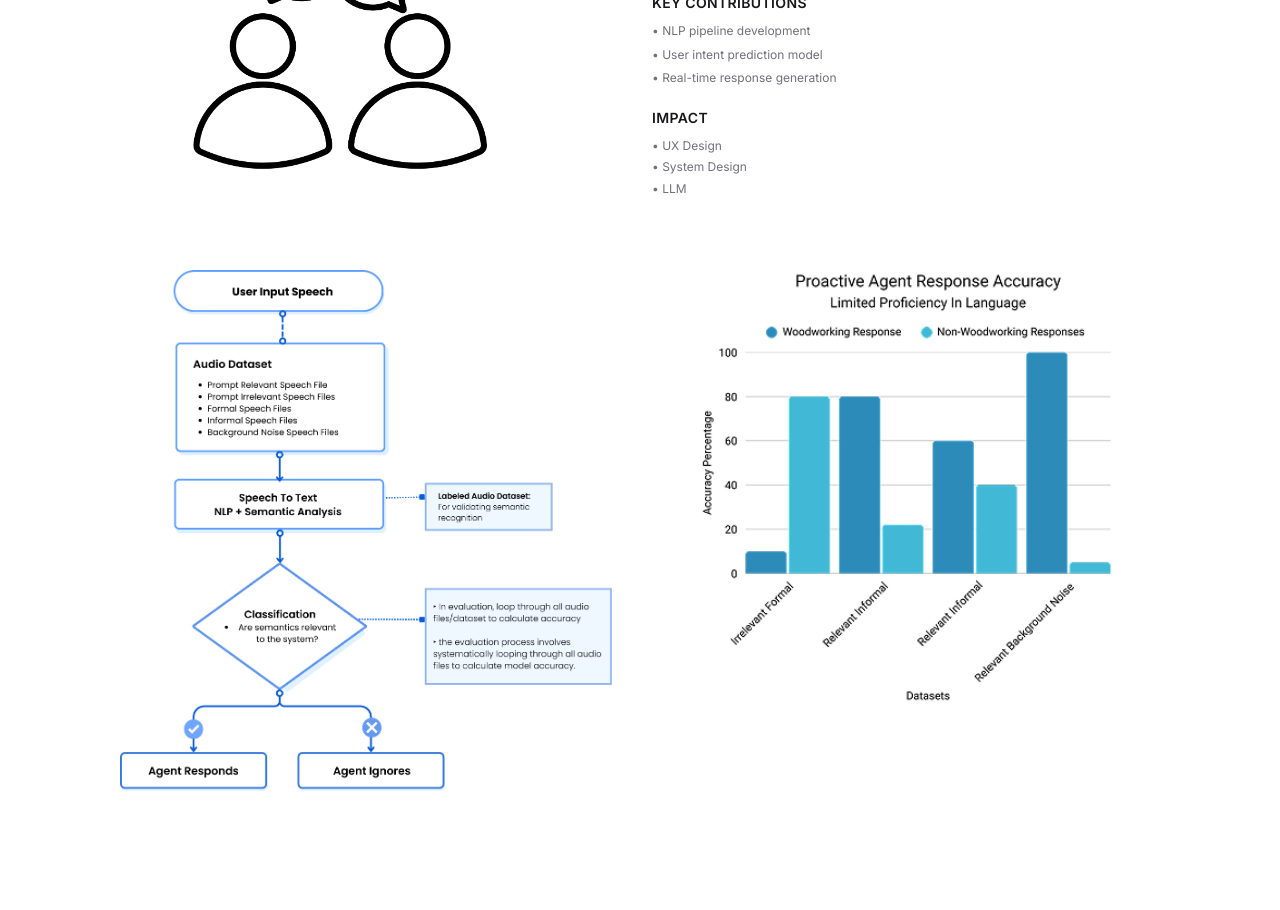
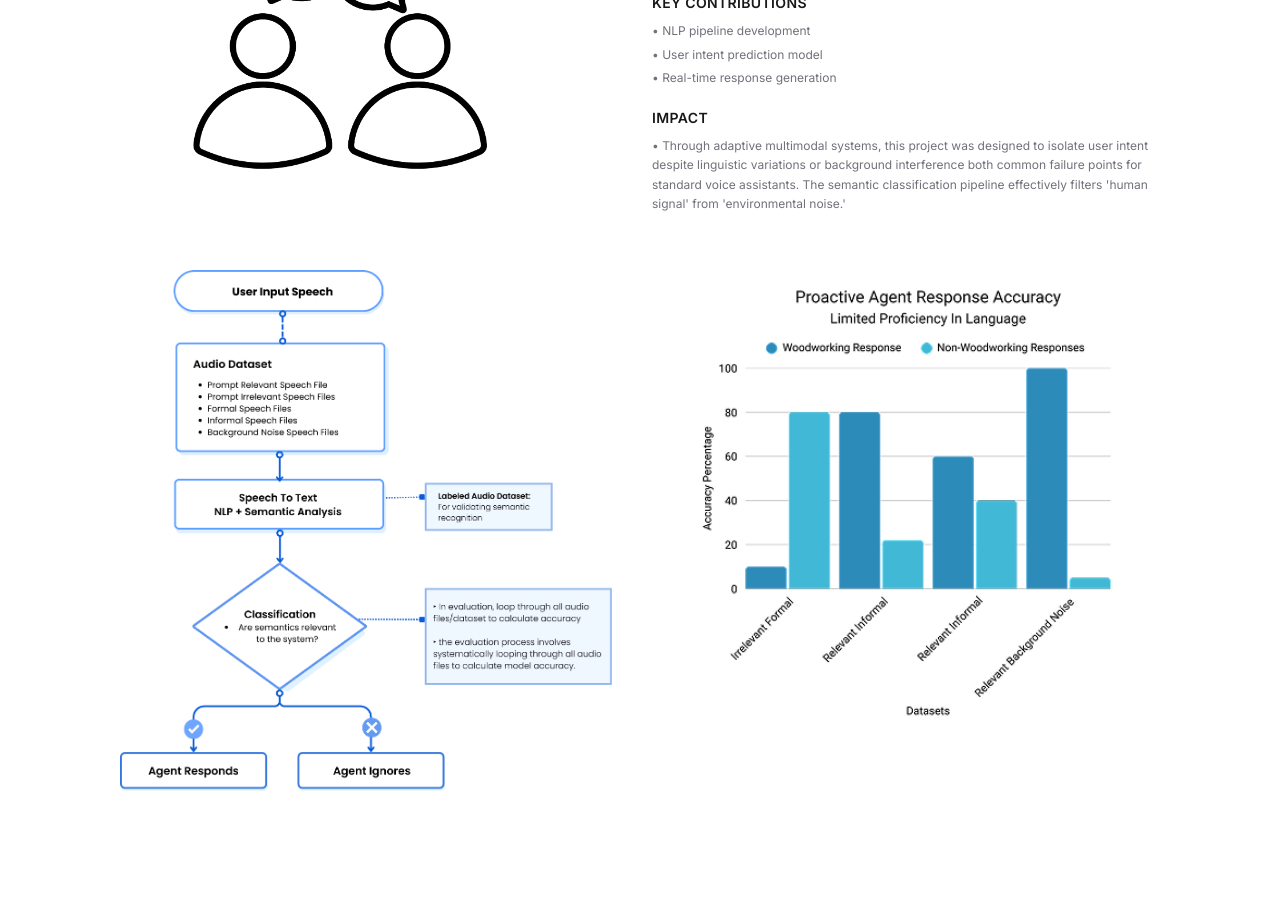
Before and after one commit to rinak01/MyPortfolio, a Next.js app: page / in a window 1280 px wide. Shown: the part 2020-2930 px from the top of the page. Built offline with nearby package versions, Linux system fonts and the light colour scheme.

Commit message:
Update portfolio page

```diff
--- a/app/updated_portfolio/updated_page.tsx
+++ b/app/updated_portfolio/updated_page.tsx
@@ -248,9 +248,8 @@ export default function Portfolio() {
               <div>
                 <h4 className="text-sm font-semibold uppercase tracking-wide text-zinc-900 mb-2">Impact</h4>
                 <ul className="text-[12px] text-zinc-500 leading-relaxed space-y-0.5">
-                  <li>• UX Design</li>
-                  <li>• System Design</li>
-                  <li>• LLM</li>
+                  <li>• Through adaptive multimodal systems, this project was designed to isolate user intent despite linguistic variations or background interference both common failure points for standard voice assistants. The semantic classification pipeline effectively filters 'human signal' from 'environmental noise.'</li>
+
                 </ul>
               </div>
 
```
